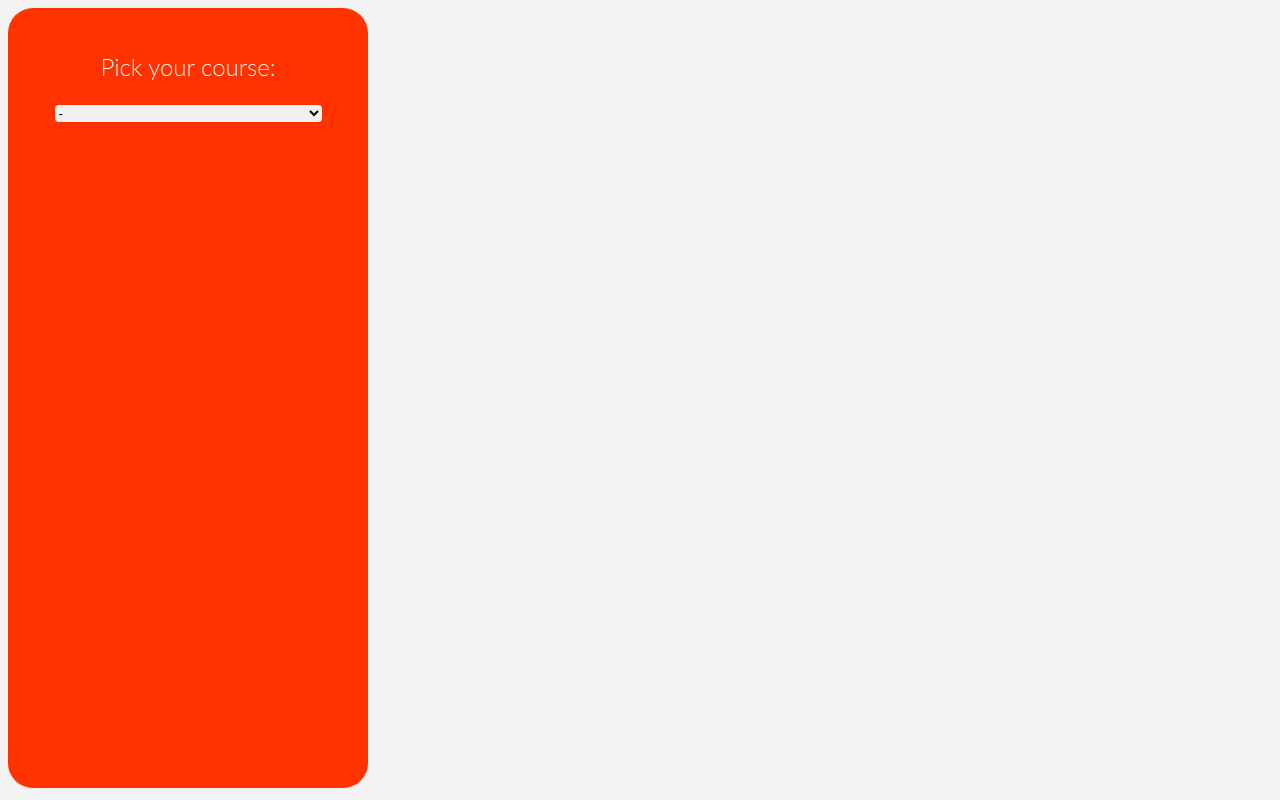
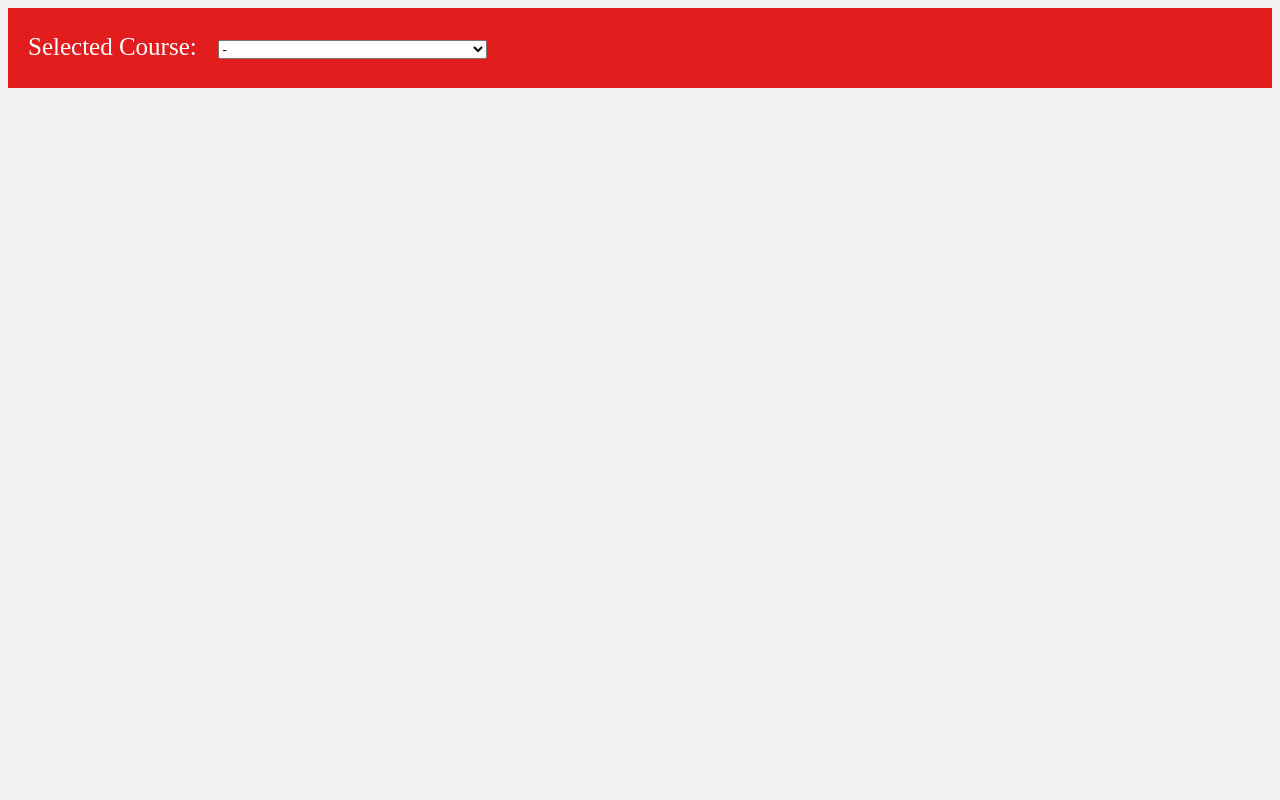
Before and after one commit to EmreK3/seg-project, a plain HTML site: page index.html in a window 1280 px wide. Drawn offline with Linux system fonts and the light colour scheme.

Commit message:
Started top bar.

```diff
--- a/css/style.css
+++ b/css/style.css
@@ -2,40 +2,26 @@ body {
   background-color: #f2f2f2;
 }
 
-.nav {
-  border-radius: 25px;
-  background-color: #ff3300;
-  color: #f2f2f2;
-  padding: 20px;
-  position: fixed; /* Set the navbar to fixed position */
-  float: left; /* Position the navbar at the left of the page */
-  width: 25%; /* 25% of the page's width */
-  height: 92.5%; /* Full height */
-  overflow: hidden;
+.top-bar{
+  background-color: #e11d1e;
+  height: 80px
 }
 
-#selector-text {
-  color: #ffffff;
-  text-align: center;
-  font-family: 'Lato', sans-serif;
-  font-size: 24px;
-  font-weight: 300;
+.p1{
+  display: inline-block;
+  float: left;
+  vertical-align: middle;
+  height: 100%;
+  width: 15%;
+  padding-left: 20px;
+  padding-bottom: 20px;
+  font-size: 25px;
+  color: white;
 }
 
-select {
-    border: none;
-    display: block;
-    margin: 0 auto;
-    border-radius: 4px;
-    background-color: #f1f1f1;
-}
-
-.table-sem-one {
-  float: right;
-  width: auto;
+.form1{
+  display: block;
+  width: 70%;
+  padding-top: 32px;
 
 }
-
-.table-sem-two {
-  float: right;
-}
--- a/index.html
+++ b/index.html
@@ -7,57 +7,16 @@
 </head>
 
 <body>
+<div class="top-bar">
+  <p class="p1"> Selected Course: </p>
+  <form class="form1">
+    <select >
+      <option selected>-</option>
+      <option value="cs">BSc Computer Science</option>
+      <option value="cswm">BSc Computer Science with Management</option>
+  </form>
+</div>
 
-  <div class="nav">
-
-    <div class="course-pick">
-      <p id="selector-text">Pick your course:</p>
-        <form>
-          <select id="course" name="course">
-            <option selected>-</option>
-            <option value="cs">BSc Computer Science</option>
-            <option value="cswm">BSc Computer Science with Management</option>
-        </form>
-    </div>
-
-
-  </div>
-
-  <div class="table-sem-one">
-    <table>
-      <thead>SEM1 Modules</thead>
-      <tbody>
-        <tr>
-          <td>Module One</td>
-          <td>Info</td>
-          <td>Etc</td>
-        </tr>
-        <tr>
-          <td>Module Two</td>
-          <td>Info</td>
-          <td>Etc</td>
-        </tr>
-      </tbody>
-    </table>
-  </div>
-
-  <div class="table-sem-two">
-    <table>
-      <thead>SEM2 Modules</thead>
-      <tbody>
-        <tr>
-          <td>Module One</td>
-          <td>Info</td>
-          <td>Etc</td>
-        </tr>
-        <tr>
-          <td>Module Two</td>
-          <td>Info</td>
-          <td>Etc</td>
-        </tr>
-      </tbody>
-    </table>
-  </div>
 
 </body>
 
```
